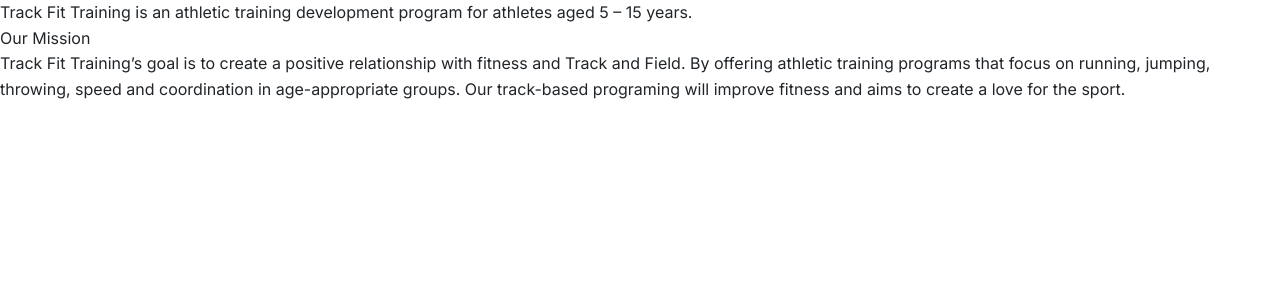
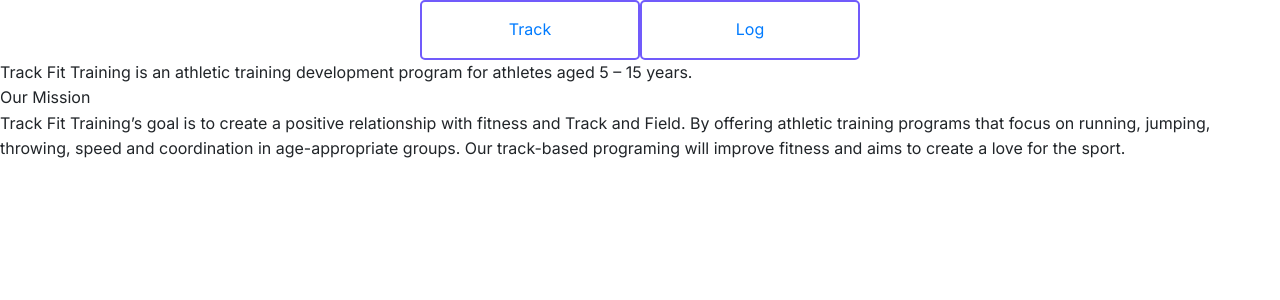
Before and after one commit to aerlikh17/track-fit-app, a Django app: page //aboutus in a window 1280 px wide. Shown: the part 86-386 px from the top of the page. Run offline with Django 4.2, Linux system fonts and the light colour scheme; a user stored in the database is signed in.

Commit message:
adding buttons (Abdi did them but we had issues with his branch

```diff
--- a/main_app/static/css/style.css
+++ b/main_app/static/css/style.css
@@ -108,3 +108,22 @@ h4 {
 .text-center {
   text-align: center;
 }
+
+.navButnContainer {
+  display: flex;
+  align-items: center;
+  justify-content: center;
+}
+.navButn {
+  padding: 15px 30px;
+  border: 2px solid #715BFB;
+  width: 220px;
+  text-align: center;
+  border-radius: 5px;
+}
+.navButn:active {
+  background-color: #B7AFE9;
+}
+.navButn:hover {
+  background-color: #B7AFE9;
+}
--- a/main_app/templates/base.html
+++ b/main_app/templates/base.html
@@ -62,10 +62,14 @@
   {% endif %}
 </ul>
 </nav>
+{% if user.is_authenticated %}
+<div class="navButnContainer">
+  <a href="/clientExercise/track/{{ user.id }}" class="navButn navButn--active">Track</a>
+  <a href="/clientExercise/{{ user.id }}" class="navButn">Log</a>
+</div>
+{% endif %}
 
 {% block content %}
-
-
 {% endblock %}
 
 
```
